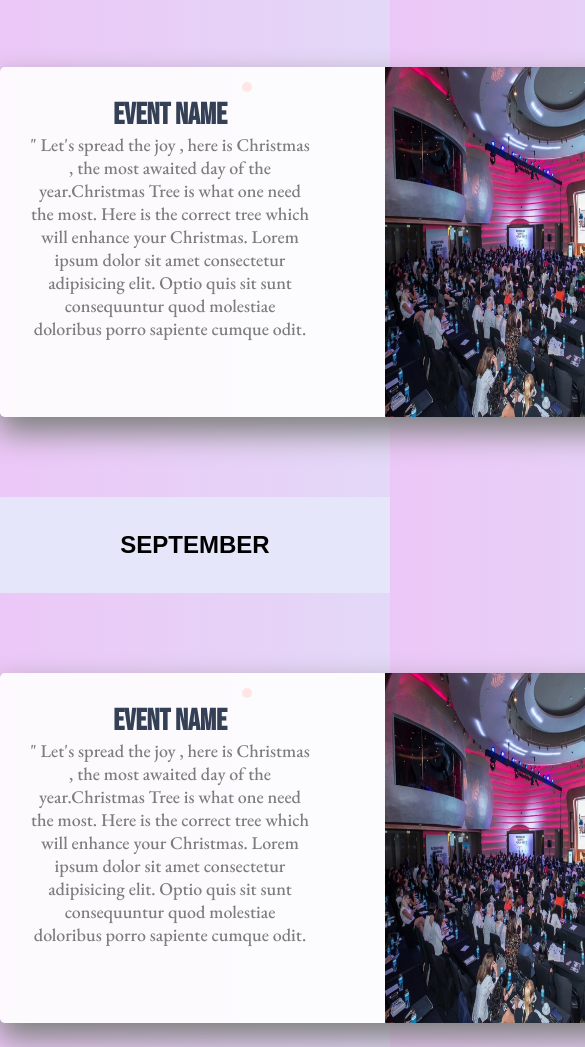
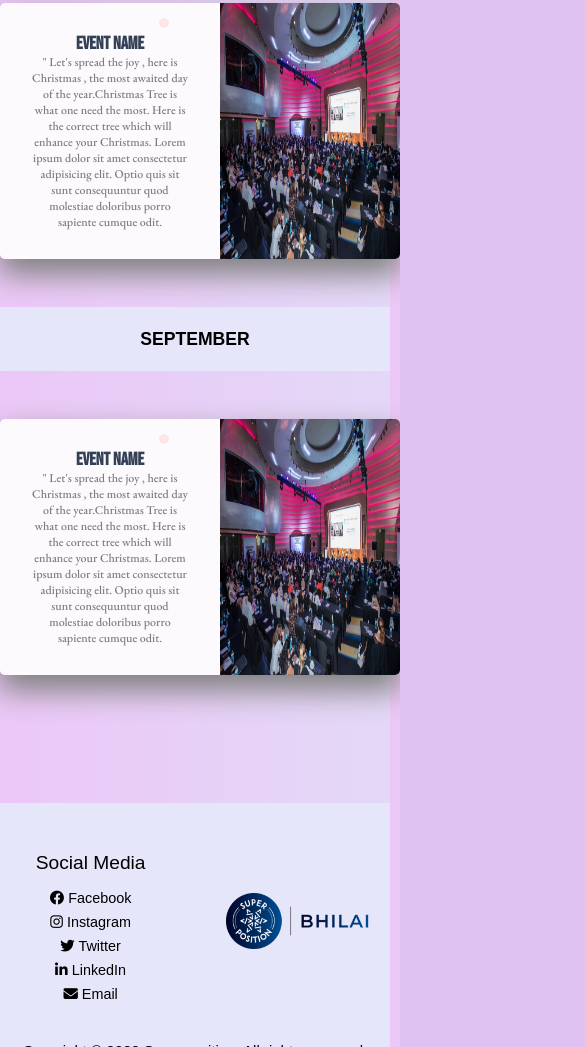
Before and after one commit to hiresh1503/Sp-Event, a plain HTML site: page index.html in a window 390 px wide. Shown: the part 953-2000 px from the top of the page, 585 px wide, since content can reach past the window. Drawn offline with nearby package versions, Linux system fonts and the light colour scheme.

Commit message:
PhoneCss Modified

```diff
--- a/index.html
+++ b/index.html
@@ -9,11 +9,11 @@
   <link rel="preconnect" href="https://fonts.gstatic.com" crossorigin />
   <link href="https://fonts.googleapis.com/css2?family=Dancing+Script&display=swap" rel="stylesheet" />
   <link rel="stylesheet" href="https://cdnjs.cloudflare.com/ajax/libs/font-awesome/6.1.2/css/all.min.css" />
-  <link rel="stylesheet" href="https://cdnjs.cloudflare.com/ajax/libs/font-awesome/4.7.0/css/font-awesome.min.css">
+  <link rel="stylesheet" href="https://cdnjs.cloudflare.com/ajax/libs/font-awesome/4.7.0/css/font-awesome.min.css" />
   <link rel="stylesheet" href="https://unpkg.com/aos@next/dist/aos.css" />
   <link rel="stylesheet" href="style.css" />
-  <link rel="stylesheet" href="codepen.css">
-  <link rel="stylesheet" media="screen and (max-width: 850px)" href="phone.css">
+  <link rel="stylesheet" href="codepen.css" />
+  <link rel="stylesheet" href="phone.css" />
   <title>Events</title>
 </head>
 
@@ -38,22 +38,27 @@
       <h2>AUGUST</h2>
     </div>
     <div class="container" data-aos="fade-in">
-
       <div class="event-details">
-
         <h1>EVENT NAME</h1>
-        <p class="information">" Let's spread the joy , here is Christmas , the most awaited day of the year.Christmas
-          Tree is what one need the most. Here is the correct tree which will enhance your Christmas. Lorem ipsum dolor sit amet consectetur adipisicing elit. Optio quis sit sunt consequuntur quod molestiae doloribus porro sapiente cumque odit.</p>
-
+        <p class="information">
+          " Let's spread the joy , here is Christmas , the most awaited day of
+          the year.Christmas Tree is what one need the most. Here is the
+          correct tree which will enhance your Christmas. Lorem ipsum dolor
+          sit amet consectetur adipisicing elit. Optio quis sit sunt
+          consequuntur quod molestiae doloribus porro sapiente cumque odit.
+        </p>
       </div>
       <div class="event-image">
-        <img src="event-bg.jpeg" alt="">
+        <img src="event-bg.jpeg" alt="" />
 
         <div class="info">
-          <h2> Schedule </h2>
+          <h2>Schedule</h2>
           <p class="date">Date : 09/08/2022</p>
           <p class="time">Time : 11:00 PM IST</p>
-          <p class="venue">Venue : Lorem ipsum dolor sit amet consectetur adipisicing elit. Saepe, pariatur?</p>
+          <p class="venue">
+            Venue : Lorem ipsum dolor sit amet consectetur adipisicing elit.
+            Saepe, pariatur?
+          </p>
         </div>
       </div>
     </div>
@@ -63,22 +68,27 @@
       <h2>SEPTEMBER</h2>
     </div>
     <div class="container" data-aos="fade-in">
-
       <div class="event-details">
-
         <h1>EVENT NAME</h1>
-        <p class="information">" Let's spread the joy , here is Christmas , the most awaited day of the year.Christmas
-          Tree is what one need the most. Here is the correct tree which will enhance your Christmas. Lorem ipsum dolor sit amet consectetur adipisicing elit. Optio quis sit sunt consequuntur quod molestiae doloribus porro sapiente cumque odit.</p>
-
+        <p class="information">
+          " Let's spread the joy , here is Christmas , the most awaited day of
+          the year.Christmas Tree is what one need the most. Here is the
+          correct tree which will enhance your Christmas. Lorem ipsum dolor
+          sit amet consectetur adipisicing elit. Optio quis sit sunt
+          consequuntur quod molestiae doloribus porro sapiente cumque odit.
+        </p>
       </div>
       <div class="event-image">
-        <img src="event-bg.jpeg" alt="">
+        <img src="event-bg.jpeg" alt="" />
 
         <div class="info">
-          <h2> Schedule </h2>
+          <h2>Schedule</h2>
           <p class="date">Date : 09/08/2022</p>
           <p class="time">Time : 11:00 PM IST</p>
-          <p class="venue">Venue : Lorem ipsum dolor sit amet consectetur adipisicing elit. Saepe, pariatur?</p>
+          <p class="venue">
+            Venue : Lorem ipsum dolor sit amet consectetur adipisicing elit.
+            Saepe, pariatur?
+          </p>
         </div>
       </div>
     </div>
@@ -101,7 +111,6 @@
   </footer>
 </body>
 
-
 <script>
   window.onscroll = function () {
     myFunction();
@@ -121,8 +130,9 @@
 <script src="https://unpkg.com/aos@next/dist/aos.js"></script>
 <script>
   AOS.init({
-    offset : 180,
-    duration : 1000
+    offset: 180,
+    duration: 1000,
   });
 </script>
+
 </html>
--- a/phone.css
+++ b/phone.css
@@ -1,30 +1,130 @@
-.navbar{
+@media screen and (max-width: 850px) {
+    .navbar {
         flex-direction: column;
         align-items: center;
     }
-.logo{
+
+    .logo {
         height: 33px;
         width: 80px;
         padding: 10px;
     }
-.list{
+
+    .list {
         padding: 2px 1.5rem;
     }
-.ulist a{
+
+    .ulist a {
         font-size: 13px;
     }
-.event-info .title{
+
+    .event-info .title {
         font-size: 3rem;
     }
-.event-info p{
+
+    .event-info p {
         font-size: 1rem;
     }
-.event-info hr{
+
+    .event-info hr {
         width: 21rem;
     }
-/* .head::before{
-    width: 55rem;
-} */
-/* .head{
 
-} */
+    .container {
+        margin: 3em auto;
+        height: 280px;
+        width: 500px;
+    }
+
+    .container .event-details h1 {
+        font-size: 20px;
+    }
+
+    .container .event-details>p {
+        font-size: 15px;
+    }
+
+    .info {
+        font-size: 80%;
+    }
+
+    .month {
+        height: 4.5rem;
+    }
+
+    .month h2 {
+        font-size: 1.3em;
+    }
+
+    .social-media {
+        margin-right: 5rem;
+    }
+
+    .sp-logo {
+        margin-left: 5rem;
+    }
+
+    .sp-logo img {
+        height: 4rem;
+    }
+
+    .end {
+        height: 18.5rem;
+    }
+}
+@media screen and (max-width: 600px){
+    .container {
+        margin: 3em auto;
+        height: 256px;
+        width: 400px;
+    }
+
+    .container .event-details h1 {
+        font-size: 18px;
+    }
+
+    .container .event-details>p {
+        font-size: 12px;
+    }
+
+    .info {
+        font-size: 65%;
+    }
+
+    .month {
+        height: 4rem;
+    }
+
+    .month h2 {
+        font-size: 1.1em;
+    }
+
+    .social-media {
+        margin-right: 2rem;
+    }
+
+    .sp-logo {
+        margin-left: 2rem;
+    }
+
+    .sp-logo img {
+        height: 3.5rem;
+    }
+
+    .end {
+        height: 17rem;
+    }
+    .social-media h3{
+        font-size: 1.2rem;
+    }
+    .social-media a{
+        height: 1.5rem;
+        font-size: 0.9em;
+    }
+    .end p{
+        font-size: 15px;
+    }
+    .display{
+        margin: 1rem;
+    }
+}
--- a/style.css
+++ b/style.css
@@ -74,27 +74,6 @@
     font-family:'Segoe UI', Tahoma, Geneva, Verdana, sans-serif;
     opacity: 0.9;
 }
-.social-media{
-    position: relative;
-    display: flex;
-    flex-direction: column;
-    align-items: center;
-    justify-content: center;
-    margin-right: 10rem;
-}
-.social-media h3{
-    margin: 1rem;
-    font-weight: 200;
-}
-.social-media a{
-    text-decoration: none;
-    height: 1.7rem;
-    color: black;
-    font-weight: lighter;
-}
-.sp-logo{
-    margin-left: 10rem;
-}
 .month{
     background-color:lavender;
     width: 100%;
@@ -117,6 +96,27 @@
     align-items: center;
     justify-content: flex-end;
 }
+.social-media{
+    position: relative;
+    display: flex;
+    flex-direction: column;
+    align-items: center;
+    justify-content: center;
+    margin-right: 10rem;
+}
+.social-media h3{
+    margin: 1rem;
+    font-weight: 200;
+}
+.social-media a{
+    text-decoration: none;
+    height: 1.7rem;
+    color: black;
+    font-weight: lighter;
+}
+.sp-logo{
+    margin-left: 10rem;
+}
 .end p{
     margin: 1rem;
 }
```
Also changed, not shown: tast.html (deleted). Lines whose indentation alone changed are shown as unchanged.
